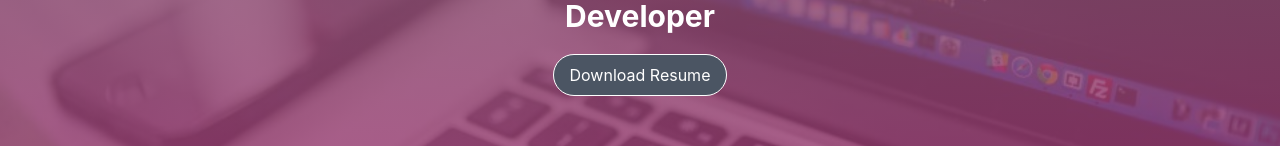
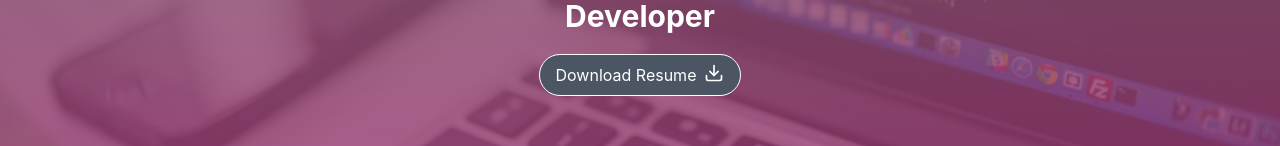
Before and after one commit to MsNiyaJ/portfolio, a React (Create React App) app: page / in a window 1280 px wide. Shown: the part 498-644 px from the top of the page. Built offline with nearby package versions, Linux system fonts and the light colour scheme.

Commit message:
Added a download icon to download button

```diff
--- a/src/HeroSection.js
+++ b/src/HeroSection.js
@@ -1,8 +1,9 @@
 import React from 'react';
 import ProfilePicture from './ProfilePicture';
 import Navbar from './navbar/Navbar';
+import resume from './docs/resume.pdf';
+import DownloadIcon from './icons/DownloadIcon';
 import './App.css';
-import resume from './docs/resume.pdf';
 
 const HeroSection = () => {
   return (
@@ -23,9 +24,10 @@ const HeroSection = () => {
           <a href={resume} download="ShaniyasResume">
             <button
               type="button"
-              className="rounded-full bg-gray-600 px-4 py-2 border border-white hover:bg-yellow-500 hover:text-white hover:font-bold"
+              className="flex gap-2 rounded-full bg-gray-600 px-4 py-2 border border-white hover:bg-yellow-500 hover:text-white hover:font-bold"
             >
               Download Resume
+              <DownloadIcon />
             </button>
           </a>
         </div>
--- /dev/null
+++ b/src/icons/DownloadIcon.js
@@ -0,0 +1,26 @@
+import React from 'react';
+
+const DownloadIcon = () => {
+  return (
+    <div>
+      <svg
+        xmlns="http://www.w3.org/2000/svg"
+        width="20"
+        height="20"
+        viewBox="0 0 24 24"
+        fill="none"
+        stroke="currentColor"
+        strokeWidth="2"
+        strokeLinecap="round"
+        strokeLinejoin="round"
+        class="feather feather-download fea icon-sm"
+      >
+        <path d="M21 15v4a2 2 0 0 1-2 2H5a2 2 0 0 1-2-2v-4"></path>
+        <polyline points="7 10 12 15 17 10"></polyline>
+        <line x1="12" y1="15" x2="12" y2="3"></line>
+      </svg>
+    </div>
+  );
+};
+
+export default DownloadIcon;
```
